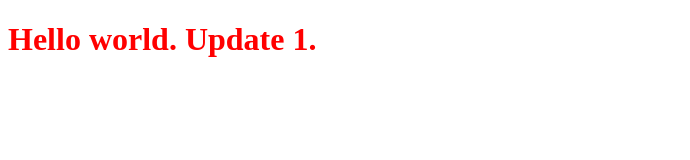
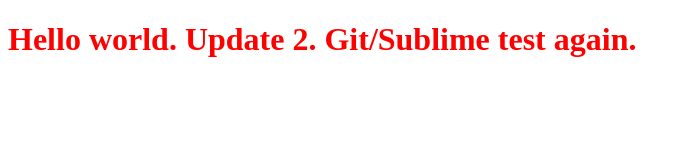
Before and after one commit to kestler/coursera-HTML-CSS-JS, a plain HTML site: page site/index.html in a window 1280 px wide. Shown: the whole page, without its empty margins (0-690 px from the left). Drawn offline with Linux system fonts and the light colour scheme; files that its build step writes are made by us from their sources.

Commit message:
Git/Sublime test

```diff
--- a/site/index.html
+++ b/site/index.html
@@ -9,6 +9,6 @@
         <link rel="stylesheet" href="css/style.css">
     </head>
 <body>
-	<h1>Hello world. Update 1.</h1>
+	<h1>Hello world. Update 2. Git/Sublime test again.</h1>
 </body>
 </html>
```
